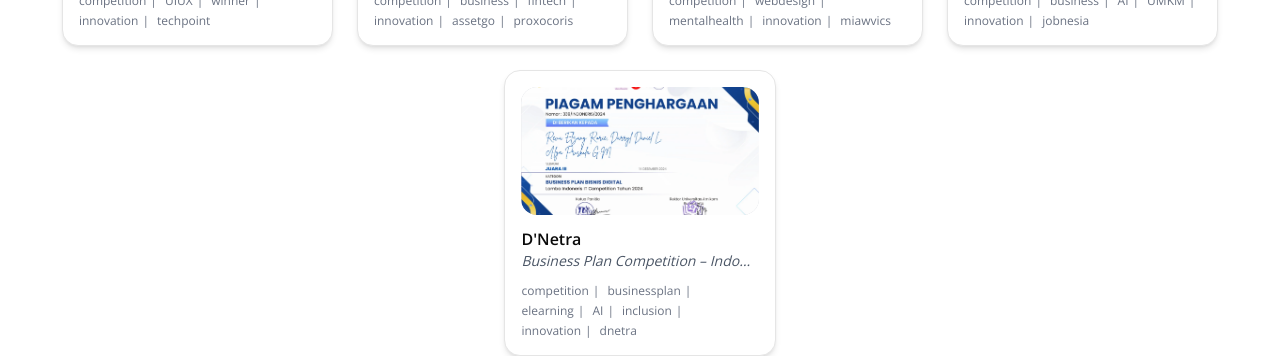
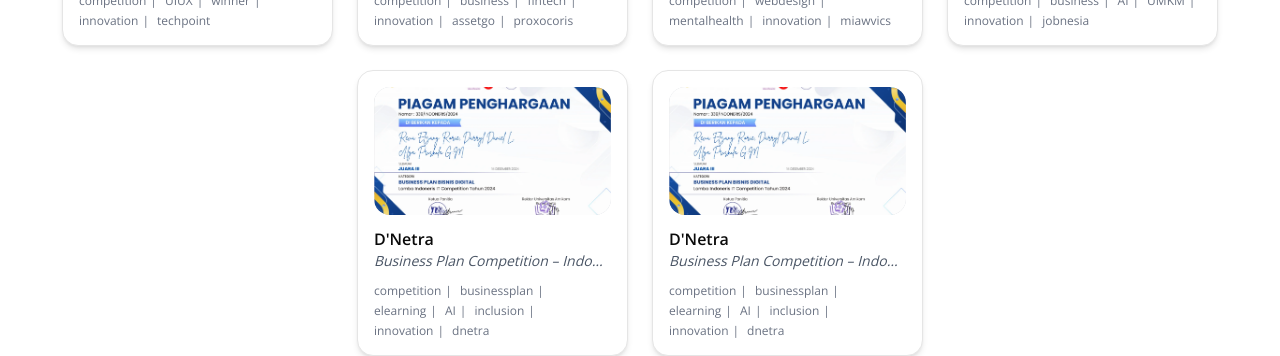
Before and after one commit to WEBUVICS/frontend, a Next.js app: page /showcase in a window 1280 px wide. Shown: the part 444-800 px from the top of the page. Built offline with nearby package versions, Linux system fonts and the light colour scheme.

Commit message:
menambahkan data showcase

```diff
--- a/app/(user)/department/batch3/page.tsx
+++ b/app/(user)/department/batch3/page.tsx
@@ -14,6 +14,7 @@ export default function DepartmentUvics() {
   const Advisor:MemberType[] = [
     { id: 1, name: "Stenly R. Pungus, S.Kom, M.IT, Ph.D", position: "Advisor", image: "/member/CORETEAM/advisor1.webp" },
     { id: 2, name: "Semmy W. Taju S.Kom, M.S, Ph.D", position: "Advisor", image: "/member/CORETEAM/advisor2.webp" },
+
   ];
 
 
@@ -167,7 +168,7 @@ const comhandmembers:MemberType[] = [
             640: { slidesPerView: 4 },
             768: { slidesPerView: 4 },
             1024: { slidesPerView: 5 },
-            1440: { slidesPerView: 6 },
+            1440: { slidesPerView: 5 },
           }}
         >
           {normalMembers.map((member) => (
--- a/app/(user)/faqs/page.tsx
+++ b/app/(user)/faqs/page.tsx
@@ -15,6 +15,7 @@ export default function FAQ() {
     { q: "Apakah UVICS hanya fokus pada kompetisi internal kampus?", a: "Tidak. UVICS juga berpartisipasi dalam kompetisi tingkat nasional maupun internasional, serta membuat program-program inovatif yang memberi dampak ke masyarakat" },
     { q: "Apakah semua anggota UVICS wajib ikut lomba?", a: "Tidak semua lomba wajib diikuti, tetapi anggota diharapkan aktif berpartisipasi sesuai bidang dan minat masing-masing" },
     { q: "Apakah mahasiswa baru boleh langsung ikut lomba melalui UVICS?", a: "Ya, tentu saja! Mahasiswa baru justru sangat dianjurkan untuk ikut serta agar bisa belajar sejak awal, mendapatkan pengalaman, dan membangun portofolio lebih cepat." },
+
   ];
 
   // state untuk masing-masing sisi
--- a/app/(user)/showcase/mockData.ts
+++ b/app/(user)/showcase/mockData.ts
@@ -48,5 +48,15 @@ export const mockData = [
       description:
         "Tim D’Netra dari Universitas Klabat berhasil meraih Juara 3 dalam ajang Business Plan Competition 2025 kategori Bisnis Digital melalui proyek inovatif mereka yang berfokus pada pendidikan inklusif. D’Netra merupakan platform pembelajaran digital yang dirancang khusus untuk mendukung siswa penyandang disabilitas tunanetra agar dapat belajar secara mandiri dan setara. Aplikasi ini mengintegrasikan teknologi AI, pembaca layar, navigasi suara, dan dukungan perangkat Braille Display, sehingga pengalaman belajar menjadi lebih mudah diakses dan interaktif. Dengan pendekatan Universal Design for Learning (UDL) dan kepatuhan terhadap standar WCAG 2.1, D’Netra menjadi terobosan nyata dalam upaya mewujudkan pendidikan inklusif di Indonesia. Keberhasilan tim D’Netra mencerminkan komitmen mereka dalam menggabungkan empati, inovasi, dan teknologi untuk menciptakan solusi pendidikan yang berkeadilan bagi semua.",
       tags: ["competition", "businessplan", "elearning", "AI", "inclusion", "innovation", "dnetra"]
+    },
+    {
+      id: "6",
+      image: "/project/project_5.webp",
+      title: "D'Netra",
+      lomba: "Business Plan Competition – Indonesian IT Competition 2025",
+      members: ["Reva Elzany Rorie", "Darryl Daniel Laluyan", "Alya Priskila Gracia Manoppo"],
+      description:
+        "Tim D’Netra dari Universitas Klabat berhasil meraih Juara 3 dalam ajang Business Plan Competition 2025 kategori Bisnis Digital melalui proyek inovatif mereka yang berfokus pada pendidikan inklusif. D’Netra merupakan platform pembelajaran digital yang dirancang khusus untuk mendukung siswa penyandang disabilitas tunanetra agar dapat belajar secara mandiri dan setara. Aplikasi ini mengintegrasikan teknologi AI, pembaca layar, navigasi suara, dan dukungan perangkat Braille Display, sehingga pengalaman belajar menjadi lebih mudah diakses dan interaktif. Dengan pendekatan Universal Design for Learning (UDL) dan kepatuhan terhadap standar WCAG 2.1, D’Netra menjadi terobosan nyata dalam upaya mewujudkan pendidikan inklusif di Indonesia. Keberhasilan tim D’Netra mencerminkan komitmen mereka dalam menggabungkan empati, inovasi, dan teknologi untuk menciptakan solusi pendidikan yang berkeadilan bagi semua.",
+      tags: ["competition", "businessplan", "elearning", "AI", "inclusion", "innovation", "dnetra"]
     }
 ];
```
